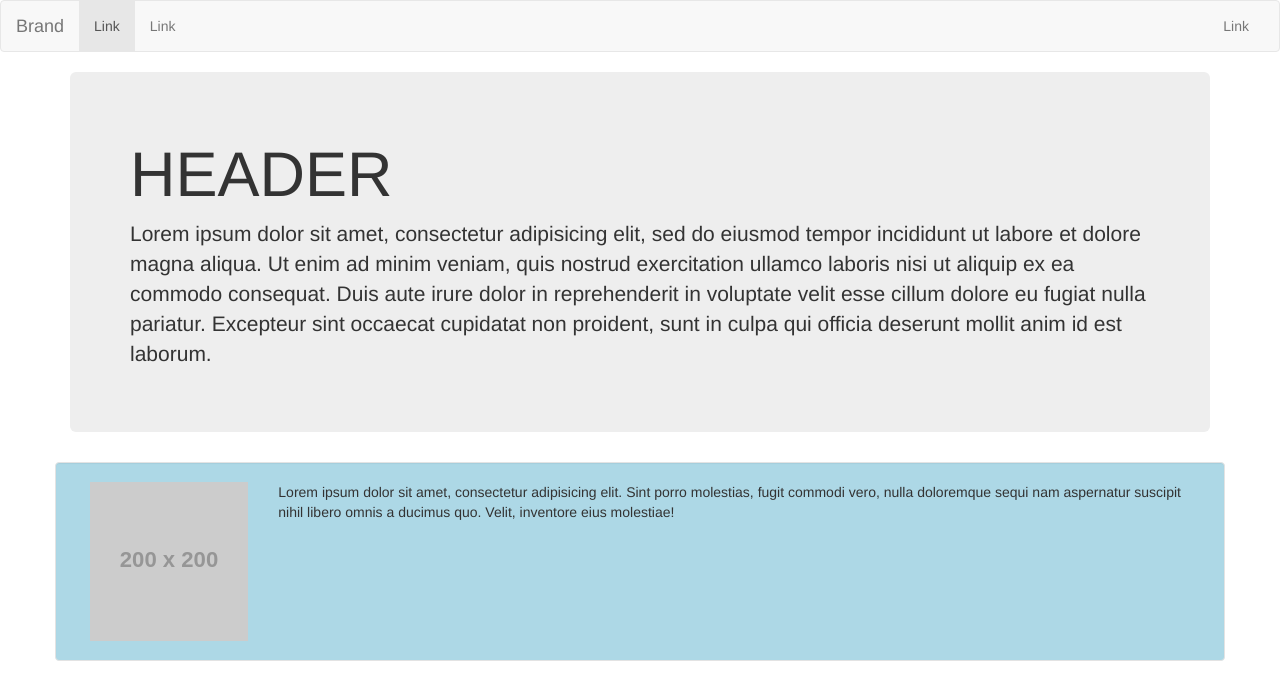
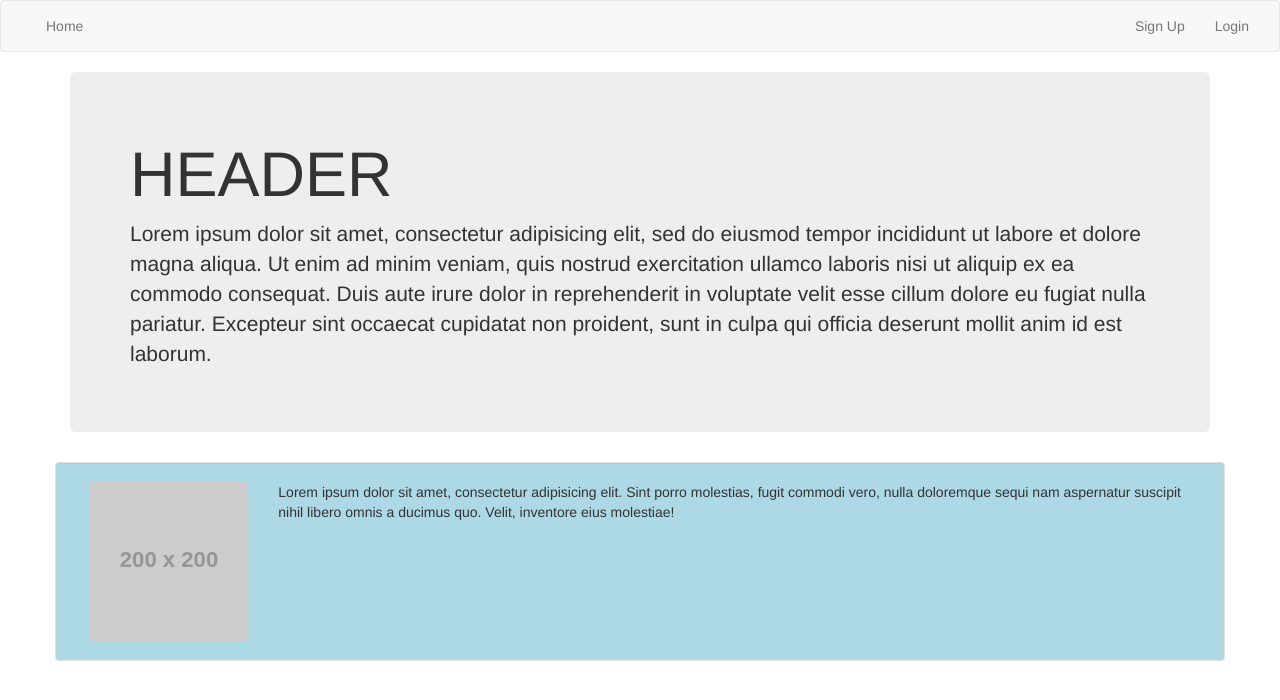
Before and after one commit to patriceFletcher4/mean_blog, a website: page public/html/index.html in a window 1280 px wide. Drawn offline with nearby package versions, Linux system fonts and the light colour scheme; some packages are replaced by stand-ins of ours; files that its build step writes are made by us from their sources; placeholder pictures from the web are drawn by us; files whose address does not match are found by name.

Commit message:
modified the nav bar to address moving between routes

```diff
--- a/public/html/index.html
+++ b/public/html/index.html
@@ -18,25 +18,24 @@
         <span class="icon-bar"></span>
         <span class="icon-bar"></span>
       </button>
-      <a class="navbar-brand" href="#">Brand</a>
+      <!-- <a class="navbar-brand" href="#">Brand</a> -->
     </div>
 
     <!-- Collect the nav links, forms, and other content for toggling -->
     <div class="collapse navbar-collapse">
       <ul class="nav navbar-nav">
-        <li class="active"><a href="#">Link <span class="sr-only">(current)</span></a></li>
-        <li><a href="#">Link</a></li>
+        <li><a href="#/">Home <span class="sr-only">(current)</span></a></li>
+        <!-- <li><a href="#/profile">Profile</a></li> -->
       </ul>
       <ul class="nav navbar-nav navbar-right">
-        <li><a href="#">Link</a></li>
+        <li><a href="#/signup">Sign Up</a></li>
+        <li><a href="#/login">Login</a></li>
       </ul>
     </div><!-- /.navbar-collapse -->
   </div><!-- /.container-fluid -->
 </nav>
 
-  <!-- <div ng-controller='SimpleController'>
-    {{message}}
-  </div> -->
+
   <div ng-view class='container'></div>
   <script src="https://cdnjs.cloudflare.com/ajax/libs/angular.js/1.5.8/angular.js"></script>
   <script src="https://cdnjs.cloudflare.com/ajax/libs/angular.js/1.5.8/angular-route.js"></script>
```
